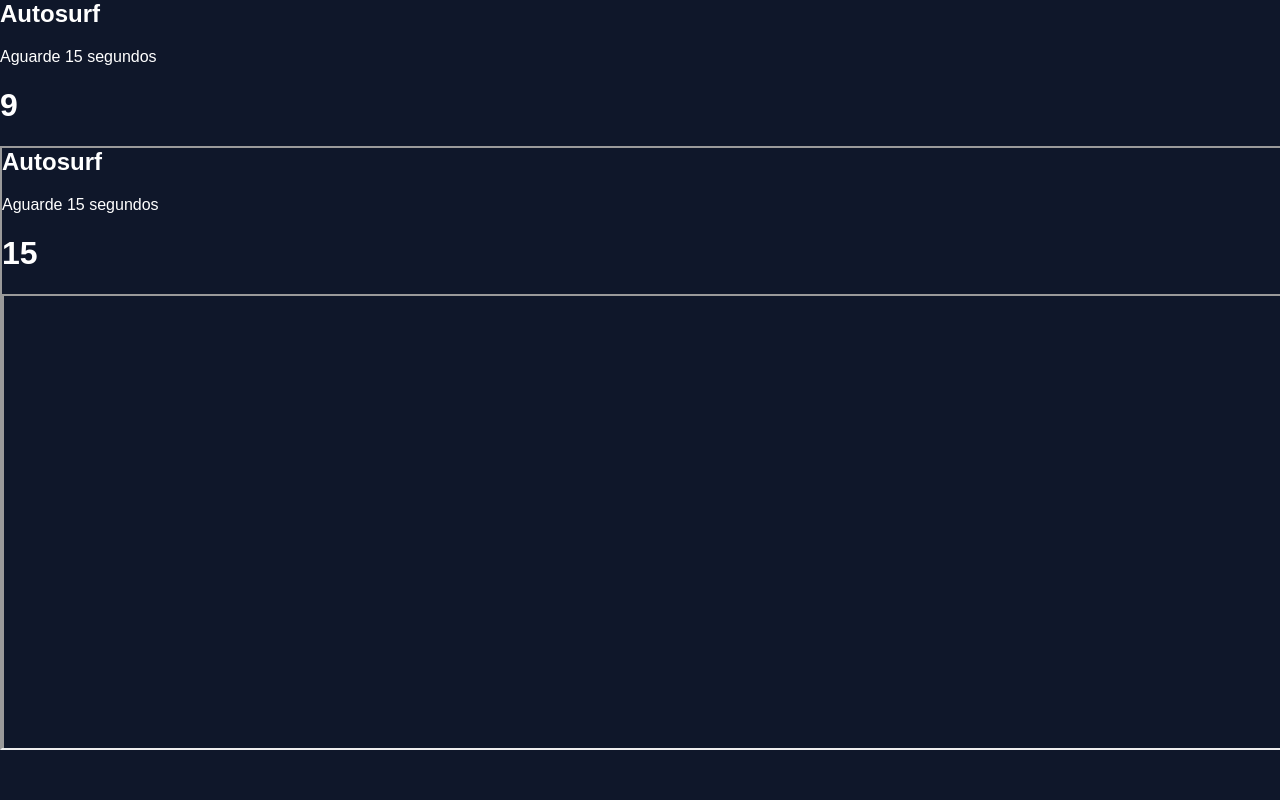
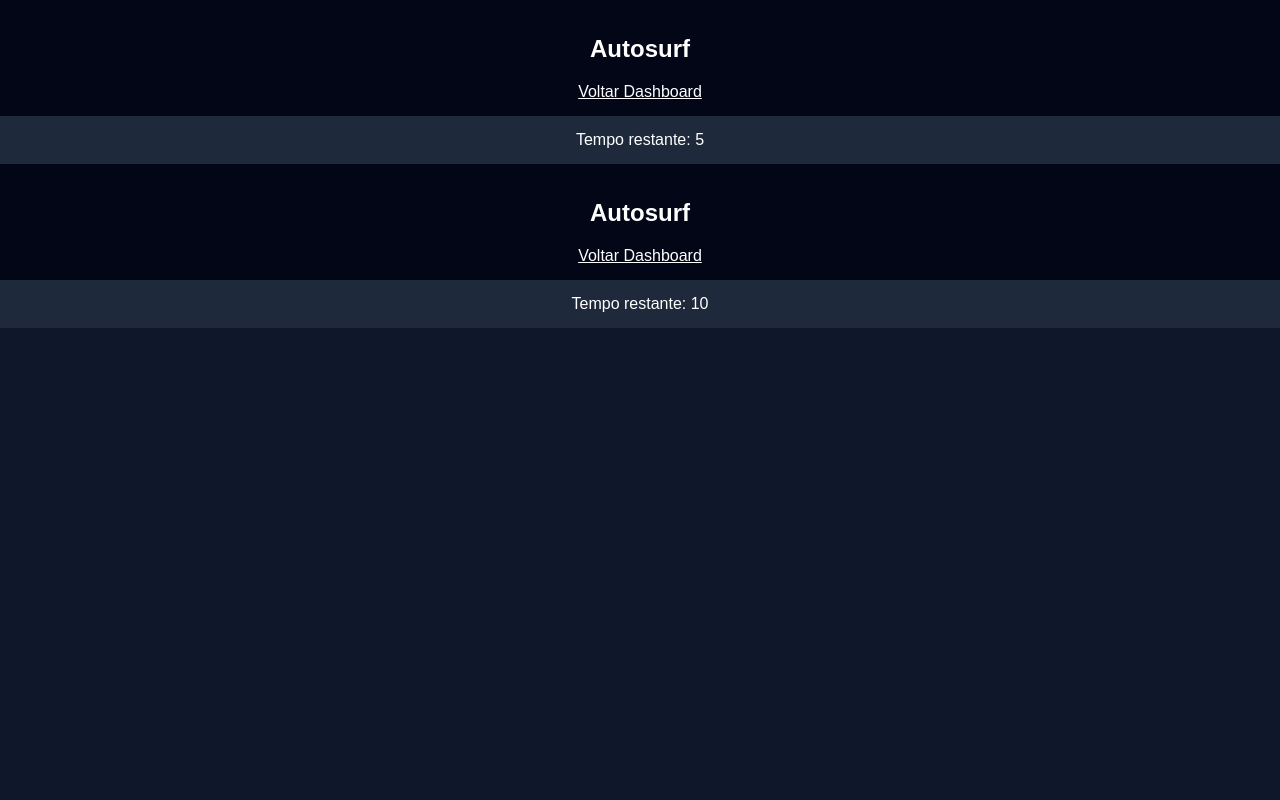
Before and after one commit to wagnermarzzo/traffic-exchange, a Flask app: page /surf in a window 1280 px wide. Run offline with Flask 3, Linux system fonts and the light colour scheme; the visitor is signed in with stand-in values (Sample User, id 1); tables that the repository leaves empty hold one stand-in row (values such as "Sample post").

Commit message:
Update surf.html

```diff
--- a/templates/surf.html
+++ b/templates/surf.html
@@ -1,29 +1,98 @@
-<link rel="stylesheet" href="/static/style.css">
+<!DOCTYPE html>
+<html>
+
+<head>
+
+<title>Autosurf</title>
+
+<style>
+
+body{
+margin:0;
+font-family:Arial;
+background:#0f172a;
+color:white;
+text-align:center;
+}
+
+.top{
+
+background:#020617;
+padding:15px;
+
+}
+
+iframe{
+
+width:100%;
+height:600px;
+border:none;
+
+}
+
+.timer{
+
+background:#1e293b;
+padding:15px;
+
+}
+
+button{
+
+padding:10px 20px;
+background:#22c55e;
+border:none;
+color:white;
+margin-top:10px;
+
+}
+
+</style>
+
+<script>
+
+let time = 10;
+
+function countdown(){
+
+document.getElementById("timer").innerText = time;
+
+time--;
+
+if(time < 0){
+
+window.location.href = "/visit/{{site[0]}}";
+
+}
+
+}
+
+setInterval(countdown,1000);
+
+</script>
+
+</head>
+
+<body>
+
+<div class="top">
 
 <h2>Autosurf</h2>
 
-<p>Aguarde 15 segundos</p>
+<a href="/dashboard" style="color:white">Voltar Dashboard</a>
 
-<h1 id="timer">15</h1>
+</div>
 
-<iframe src="{{site[1]}}" width="100%" height="600"></iframe>
+<div class="timer">
 
-<script>
+Tempo restante:
 
-let t = 15
+<span id="timer">10</span>
 
-setInterval(()=>{
+</div>
 
-t--
+<iframe src="{{site[1]}}"></iframe>
 
-document.getElementById("timer").innerText = t
+</body>
 
-if(t==0){
-
-window.location="/visit/{{site[0]}}"
-
-}
-
-},1000)
-
-</script>
+</html>
```
